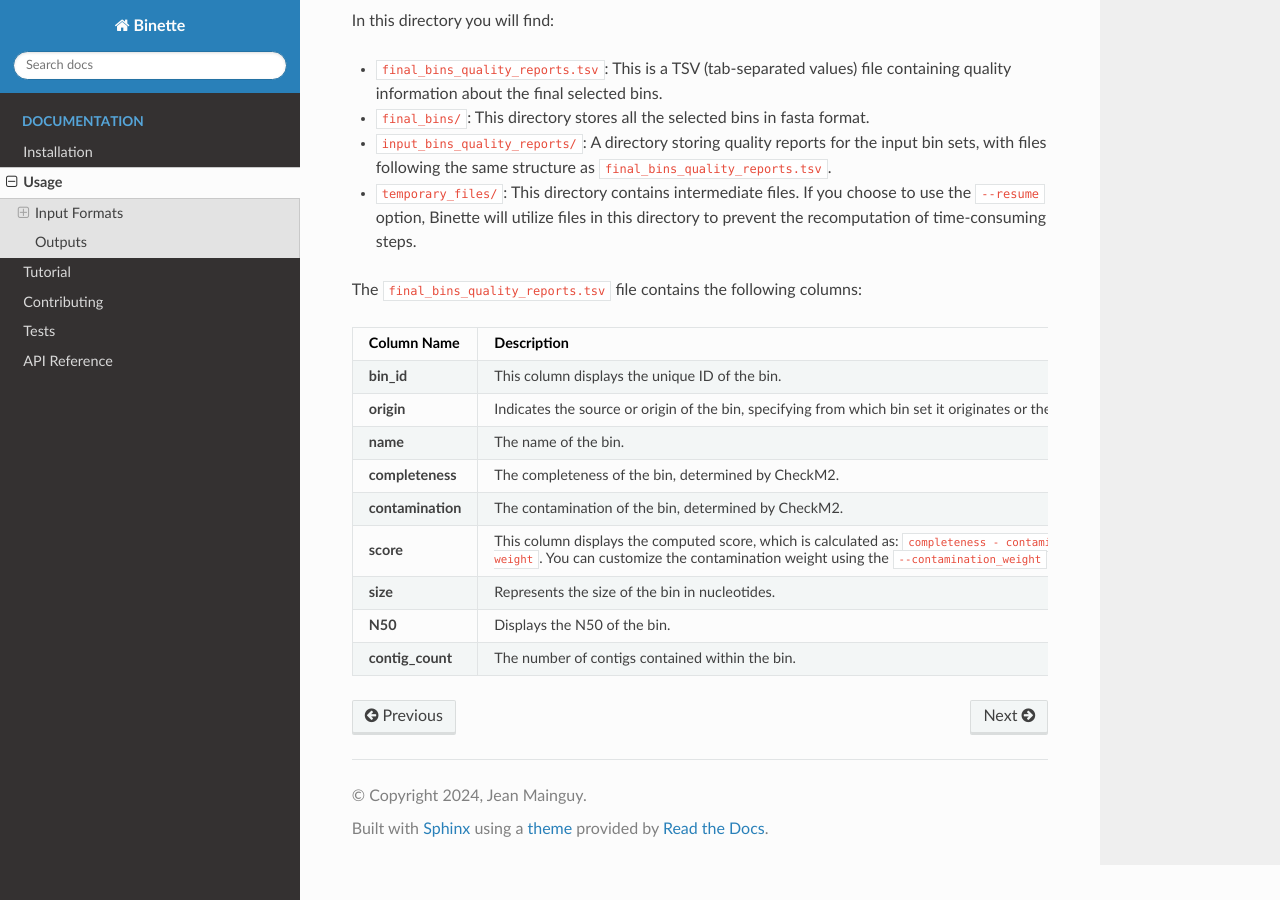
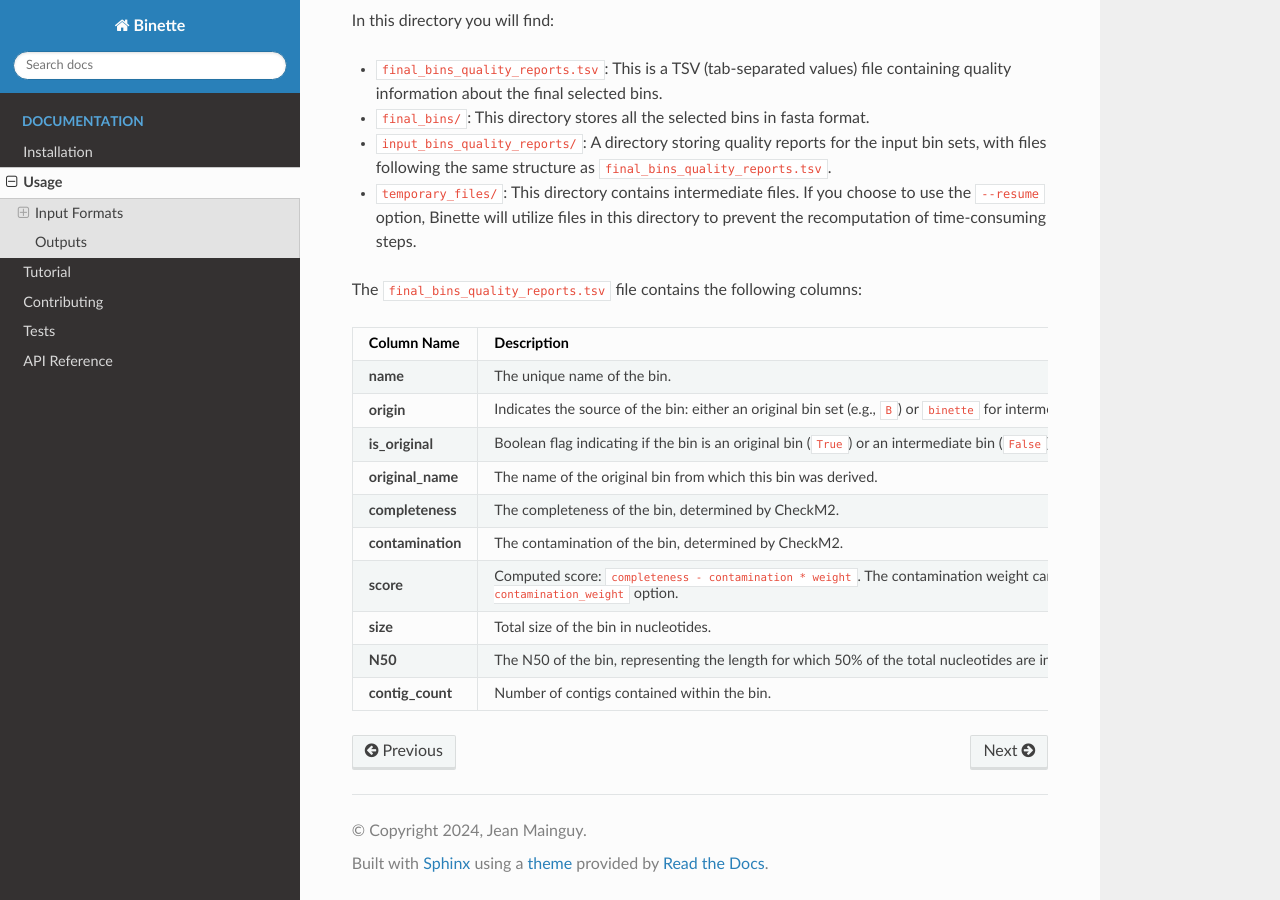
Before and after one commit to genotoul-bioinfo/Binette, a Sphinx documentation site: the page built from docs/usage.md, in a window 1280 px wide and 900 px high, scrolled down 1923 px. Built offline with Sphinx 7.4.7 and the Read the Docs theme 3.1.0, drawn with Linux system fonts in a browser that asks for light colours.

Commit message:
update columns of the final TSV

```diff
--- a/docs/usage.md
+++ b/docs/usage.md
@@ -85,14 +85,15 @@ In this directory you will find:
 
 
 The `final_bins_quality_reports.tsv` file contains the following columns:
-| Column Name         | Description                                                                                                  |
-|---------------------|--------------------------------------------------------------------------------------------------------------|
-| **bin_id**          | This column displays the unique ID of the bin.                                                             |
-| **origin**          | Indicates the source or origin of the bin, specifying from which bin set it originates or the intermediate set operation that created it. |
-| **name**            | The name of the bin.                                                                                        |
-| **completeness**    | The completeness of the bin, determined by CheckM2.                                                         |
-| **contamination**   | The contamination of the bin, determined by CheckM2.                                                       |
-| **score**           | This column displays the computed score, which is calculated as: `completeness - contamination * weight`. You can customize the contamination weight using the `--contamination_weight` option. |
-| **size**            | Represents the size of the bin in nucleotides.                                                              |
-| **N50**             | Displays the N50 of the bin.                                                                                |
-| **contig_count**    | The number of contigs contained within the bin.
+| Column Name        | Description                                                                                                                                    |
+| ------------------ | ---------------------------------------------------------------------------------------------------------------------------------------------- |
+| **name**           | The unique name of the bin.                                                                                                                    |
+| **origin**         | Indicates the source of the bin: either an original bin set (e.g., `B`) or `binette` for intermediate bins.                                    |
+| **is\_original**   | Boolean flag indicating if the bin is an original bin (`True`) or an intermediate bin (`False`).                                               |
+| **original\_name** | The name of the original bin from which this bin was derived.                                                                                  |
+| **completeness**   | The completeness of the bin, determined by CheckM2.                                                                                            |
+| **contamination**  | The contamination of the bin, determined by CheckM2.                                                                                           |
+| **score**          | Computed score: `completeness - contamination * weight`. The contamination weight can be customized using the `--contamination_weight` option. |
+| **size**           | Total size of the bin in nucleotides.                                                                                                          |
+| **N50**            | The N50 of the bin, representing the length for which 50% of the total nucleotides are in contigs of that length or longer.                    |
+| **contig\_count**  | Number of contigs contained within the bin.                                                                                                    |
```
Also changed, not shown: README.md (+13 -11 lines).
